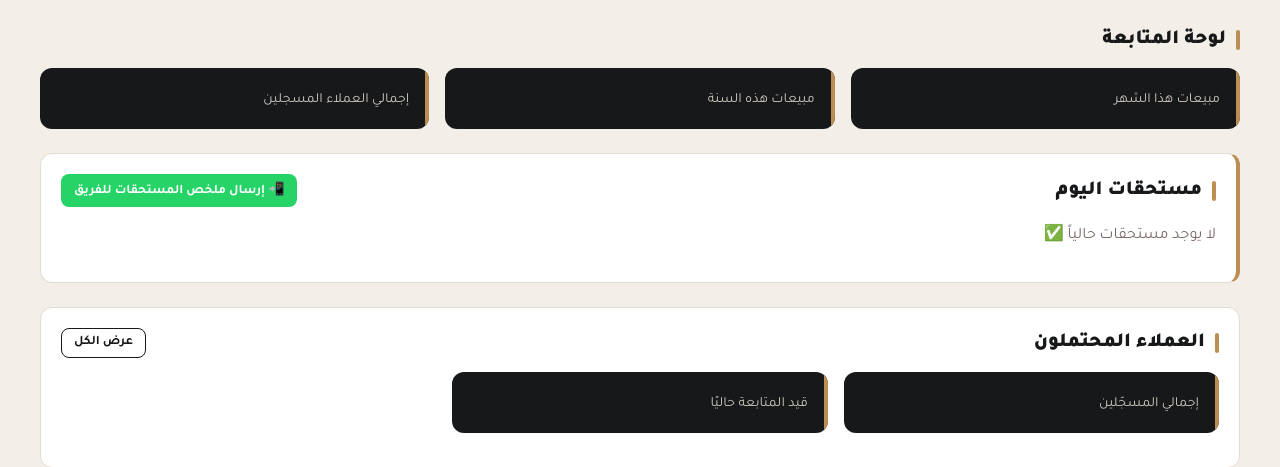
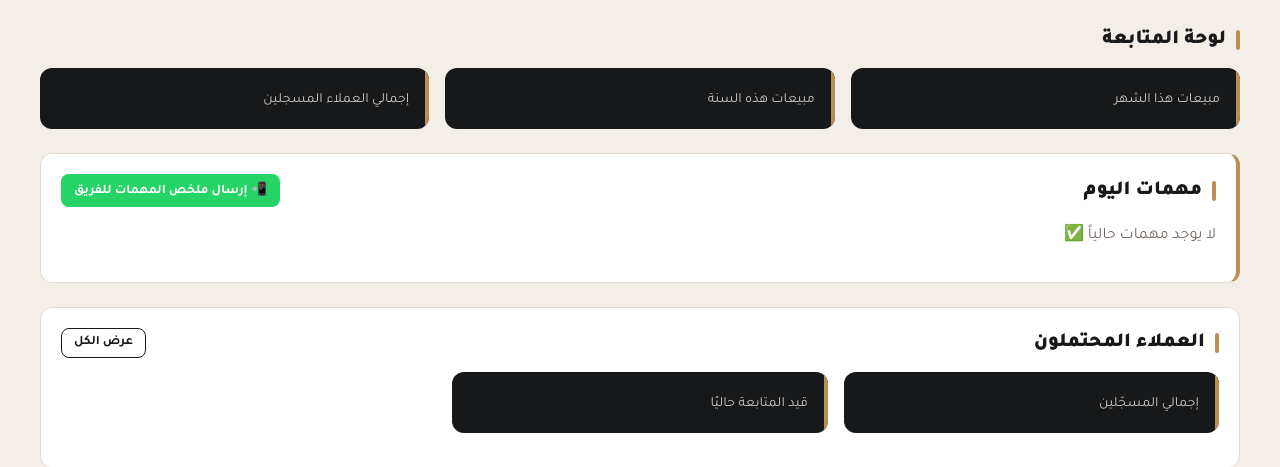
Before and after one commit to abdulfattahmustafa/garage-care-website, a Node project: template alhadaf-crm/views/dashboard.ejs in a window 1280 px wide. Shown: the part 59-526 px from the top of the page. Run offline with Node 20 templates, Linux system fonts and the light colour scheme; the template is opened without the code that fills it, so the values that code supplies are empty.

Commit message:
Let employees record post-sale followups; rename "مستحقات" to "مهمات"
Two small owner-requested changes:

- server/routes/customers.js: removed POST /:id/followup from the
  employee route blocklist — any employee can now record a customer's
  post-sale followup result (satisfied/not satisfied + note), not scoped
  to who added the sale, since whoever actually makes the follow-up call
  should be able to log it. Delete, report toggling, attachments, and
  contact log stay manager-only, unchanged.
- views/customers/detail.ejs: the followup form now renders for anyone
  when the followup isn't done yet, not just managers.
- views/customers/detail.ejs, views/dashboard.ejs,
  server/routes/dashboard.js: renamed the "حالة المستحقات" card, the
  dashboard's "مستحقات اليوم" section + WhatsApp summary button, and the
  WhatsApp reminder message text, from "مستحقات" to "مهمات" — now that
  employees also act on this card (not just the manager reading owed
  paperwork), "tasks" reads better than "dues".

Verified end-to-end: an employee account now sees and can submit the
followup form on a customer's page, recording it correctly (confirmed in
the database); report-toggle is still 403 for employees; dashboard and
customer detail page both show the renamed "مهمات" wording with no
leftover "مستحقات" text.

Co-Authored-By: Claude Sonnet 5 <noreply@anthropic.com>
Claude-Session: https://claude.ai/code/session_015igYbiaYpky28ELTF8jtMX

```diff
--- a/alhadaf-crm/server/routes/dashboard.js
+++ b/alhadaf-crm/server/routes/dashboard.js
@@ -37,7 +37,7 @@ router.get('/', (req, res) => {
     return diffDays >= 0 && diffDays <= 7;
   });
 
-  let waLines = [`*تذكير مستحقات - ${req.session.tenantName || 'المعرض'}*`, ''];
+  let waLines = [`*تذكير مهمات - ${req.session.tenantName || 'المعرض'}*`, ''];
   if (dueFollowups.length) {
     waLines.push(`📞 متابعة ما بعد بيع متأخرة (${dueFollowups.length}):`);
     dueFollowups.slice(0, 15).forEach(c => waLines.push(`- ${c.customer_name} (${c.car_type}) - جوال: ${c.phone || '—'}`));
@@ -52,7 +52,7 @@ router.get('/', (req, res) => {
     waLines.push(`🟡 تبليغ مبيعات مستحق قريبًا (${dueSoonReports.length}):`);
     dueSoonReports.slice(0, 15).forEach(c => waLines.push(`- ${c.customer_name} - استمارة ${c.estimara_number} - الموعد ${fmtDate(reportDeadlineISO(c.sale_date))}`));
   }
-  if (waLines.length === 2) waLines.push('لا يوجد مستحقات حالياً ✅');
+  if (waLines.length === 2) waLines.push('لا يوجد مهمات حالياً ✅');
   const waMessage = waLines.join('\n');
 
   res.render('dashboard', {
--- a/alhadaf-crm/views/customers/detail.ejs
+++ b/alhadaf-crm/views/customers/detail.ejs
@@ -65,7 +65,7 @@
       </div>
 
       <div class="card">
-        <div class="section-title" style="font-size:16px"><span class="bar"></span> حالة المستحقات</div>
+        <div class="section-title" style="font-size:16px"><span class="bar"></span> حالة المهمات</div>
 
         <p><strong>تبليغ المبيعات:</strong>
           <% if (customer.reported) { %>
@@ -93,7 +93,7 @@
           <% } %>
         </p>
         <% if (customer.followup_note) { %><p class="muted" style="font-size:13px"><%= customer.followup_note %></p><% } %>
-        <% if (!customer.followup_done && userRole === 'manager') { %>
+        <% if (!customer.followup_done) { %>
         <form method="POST" action="/customers/<%= customer.id %>/followup">
           <div class="form-row">
             <div class="field">
--- a/alhadaf-crm/views/dashboard.ejs
+++ b/alhadaf-crm/views/dashboard.ejs
@@ -24,12 +24,12 @@
 
     <div class="card" style="margin-bottom:24px; border-<%= (dueFollowups.length+overdueReports.length) ? 'right' : 'right' %>: 4px solid var(--gold)">
       <div style="display:flex; justify-content:space-between; align-items:center; flex-wrap:wrap; gap:10px; margin-bottom:14px">
-        <div class="section-title" style="margin:0"><span class="bar"></span> مستحقات اليوم</div>
-        <button class="btn btn-wa btn-sm" onclick="sendWaSummary()">📲 إرسال ملخص المستحقات للفريق</button>
+        <div class="section-title" style="margin:0"><span class="bar"></span> مهمات اليوم</div>
+        <button class="btn btn-wa btn-sm" onclick="sendWaSummary()">📲 إرسال ملخص المهمات للفريق</button>
       </div>
 
       <% if (!dueFollowups.length && !overdueReports.length && !dueSoonReports.length) { %>
-        <p class="muted">لا يوجد مستحقات حالياً ✅</p>
+        <p class="muted">لا يوجد مهمات حالياً ✅</p>
       <% } %>
 
       <% if (dueFollowups.length) { %>
```
Also changed, not shown: alhadaf-crm/server/routes/customers.js (+9 -8 lines).
